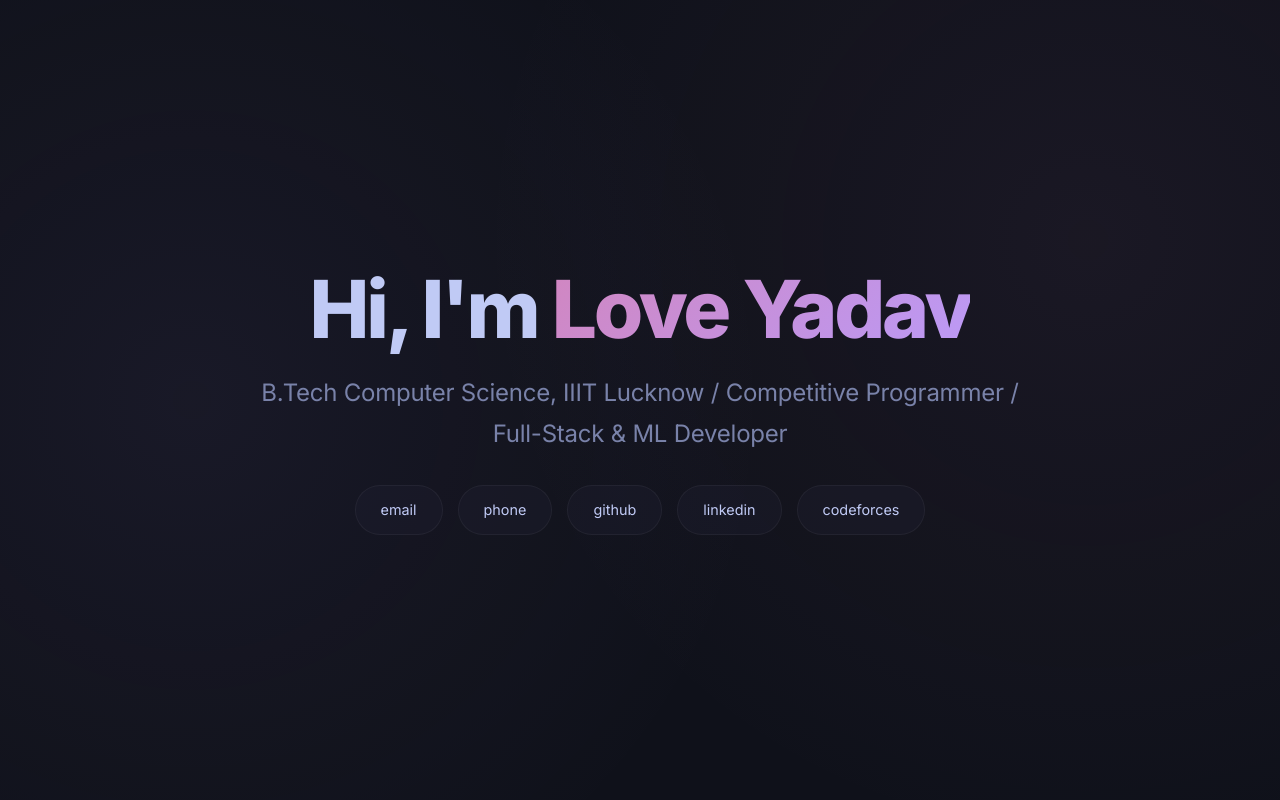
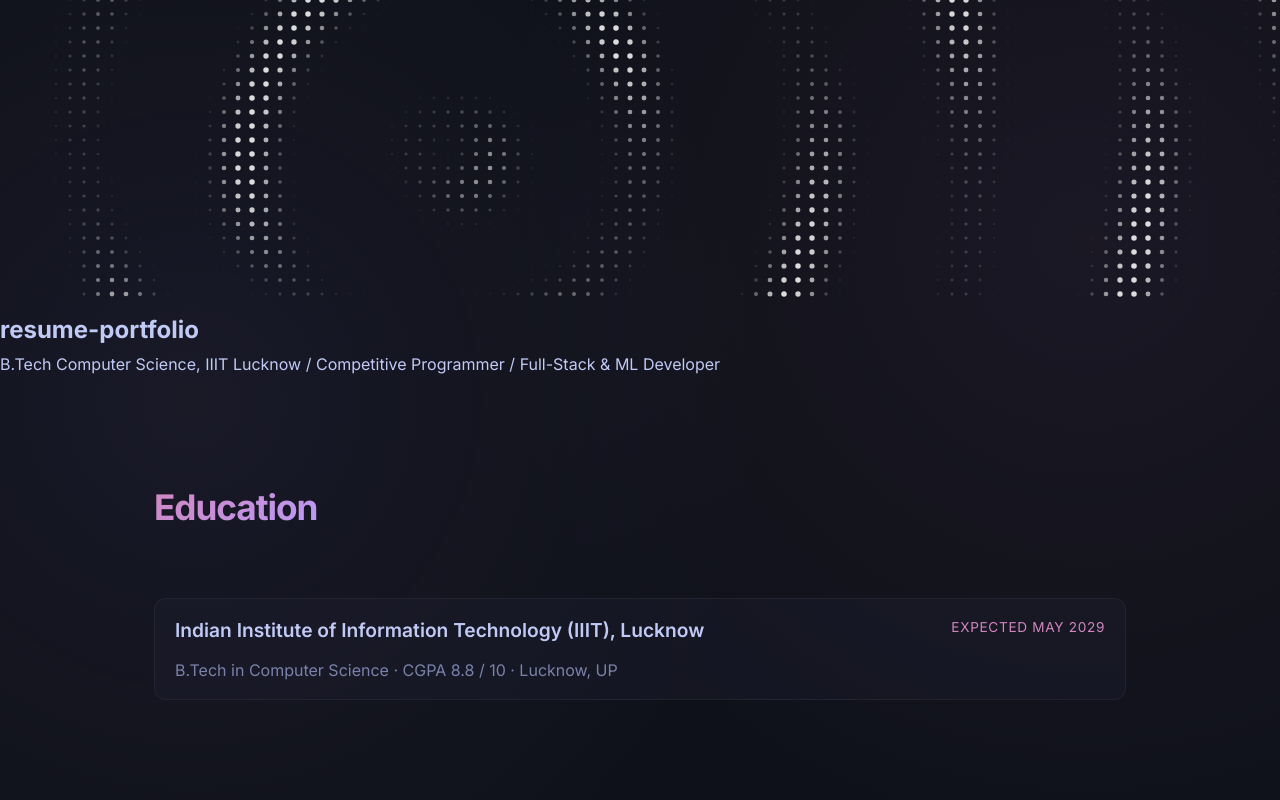
Before and after one commit to loveyadav1015/resume-portfolio, a React (Vite) app: page / in a window 1280 px wide. Shown: the top 800 px of the page. Built offline with nearby package versions, Linux system fonts and the light colour scheme.

Commit message:
feat(components): rebuild Hero with DotField background, centered handle, and exact tagline

```diff
--- a/src/components/Hero.jsx
+++ b/src/components/Hero.jsx
@@ -1,19 +1,50 @@
-import React from 'react';
+import { useEffect, useRef } from 'react';
+import gsap from 'gsap';
+import DotField from './DotField';
+import { portfolioData } from '../data/portfolio';
 
 const Hero = () => {
+  const { identity } = portfolioData;
+  const heroRef = useRef(null);
+  const titleRef = useRef(null);
+  const taglineRef = useRef(null);
+
+  useEffect(() => {
+    const prefersReducedMotion = window.matchMedia('(prefers-reduced-motion: reduce)').matches;
+    if (prefersReducedMotion) return;
+
+    const ctx = gsap.context(() => {
+      const tl = gsap.timeline({ defaults: { ease: 'power3.out' } });
+
+      tl.fromTo(
+        titleRef.current,
+        { opacity: 0, scale: 0.92, y: 30 },
+        { opacity: 1, scale: 1, y: 0, duration: 1.1, delay: 0.2 }
+      ).fromTo(
+        taglineRef.current,
+        { opacity: 0, y: 15 },
+        { opacity: 1, y: 0, duration: 0.8 },
+        '-=0.5'
+      );
+    }, heroRef);
+
+    return () => ctx.revert();
+  }, []);
+
   return (
-    <section id="home" className="hero">
+    <section id="home" className="hero-section" ref={heroRef}>
+      <DotField />
+
       <div className="hero-content">
-        <h1>Hi, I'm <span className="highlight">Love Yadav</span></h1>
-        <h2>B.Tech Computer Science, IIIT Lucknow / Competitive Programmer / Full-Stack & ML Developer</h2>
+        <h1 className="hero-title" ref={titleRef}>
+          {identity.handle}
+        </h1>
 
-        <div className="social-links" style={{ justifyContent: 'center', marginTop: '30px', flexWrap: 'wrap' }}>
-          <a href="mailto:loveyadav2538@gmail.com" className="social-icon">email</a>
-          <a href="tel:+919258974898" className="social-icon">phone</a>
-          <a href="https://github.com/loveyadav1015" target="_blank" rel="noopener noreferrer" className="social-icon">github</a>
-          <a href="https://www.linkedin.com/in/love-yadav-b13b46380/" target="_blank" rel="noopener noreferrer" className="social-icon">linkedin</a>
-          <a href="https://codeforces.com/profile/love_044" target="_blank" rel="noopener noreferrer" className="social-icon">codeforces</a>
-        </div>
+        {identity.tagline && (
+          <p className="hero-tagline" ref={taglineRef}>
+            {identity.tagline}
+          </p>
+        )}
       </div>
     </section>
   );
```
